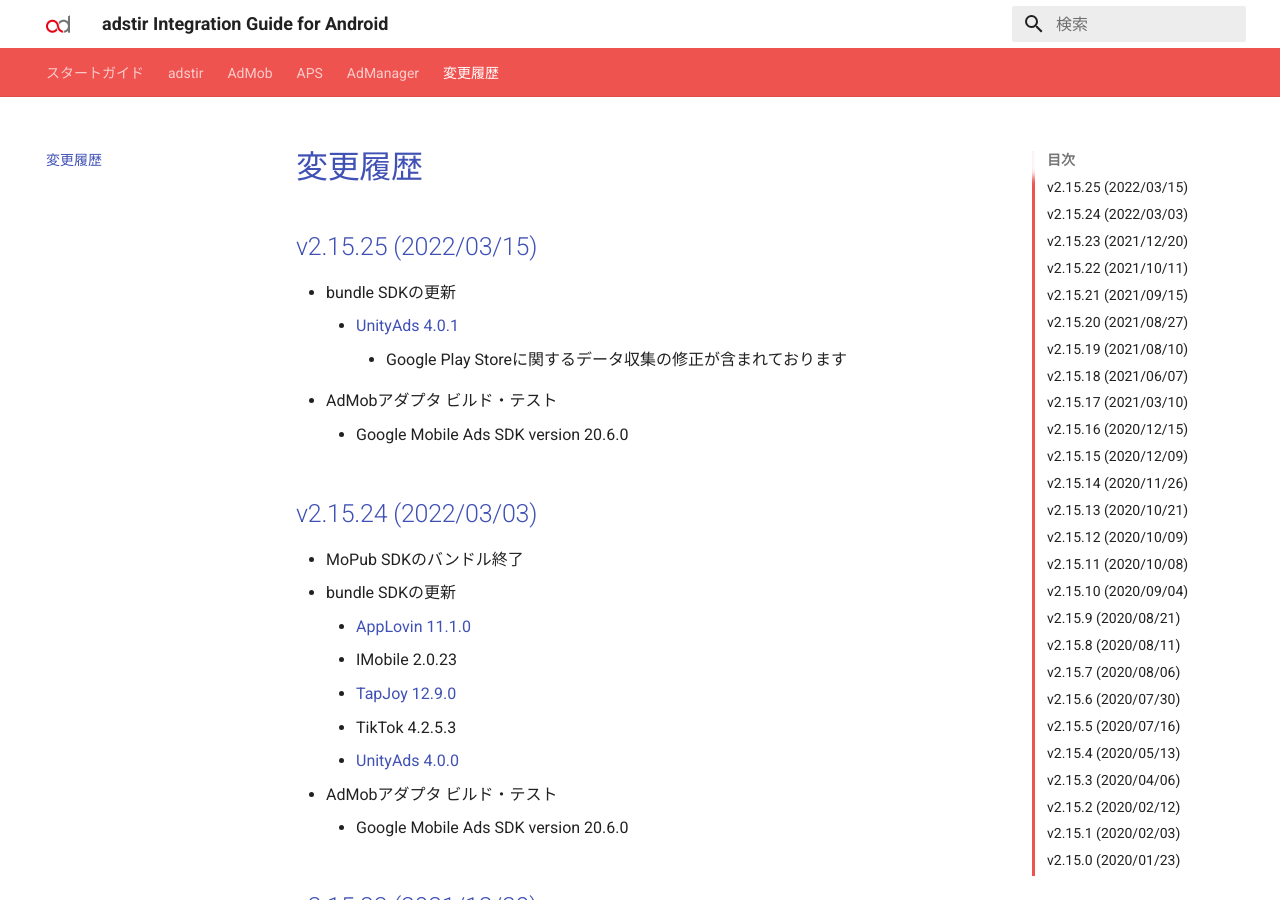
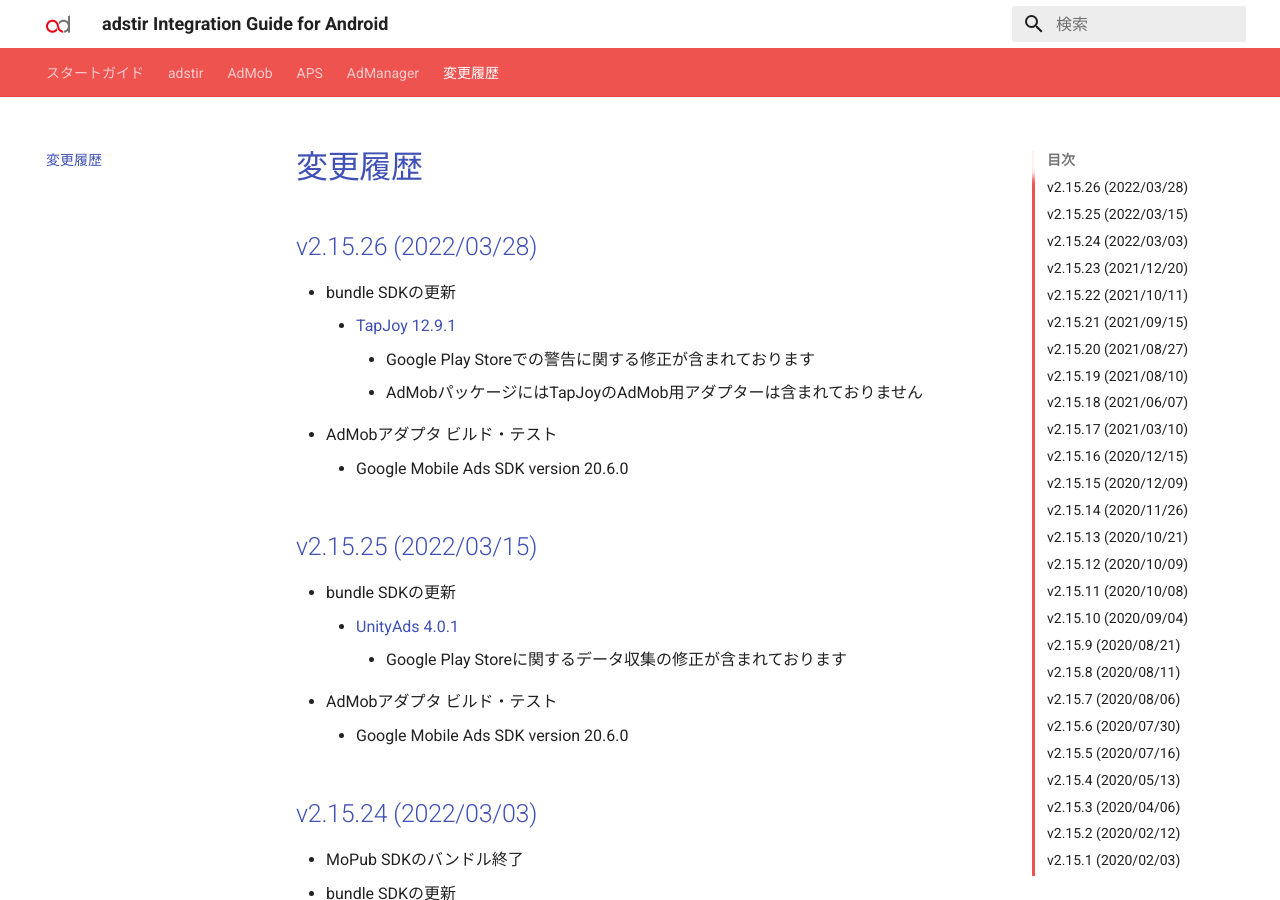
Before and after one commit to united-adstir/android-sdk-docs, an MkDocs documentation site: the page built from docs/changelog.md, in a window 1280 px wide and 900 px high. Built offline with MkDocs 1.6.1 and Material for MkDocs 9.7.7, drawn with Linux system fonts in a browser that asks for light colours; the version menu is left out.

Commit message:
v2.15.26

```diff
--- a/docs/changelog.md
+++ b/docs/changelog.md
@@ -1,5 +1,13 @@
 # 変更履歴
 
+## v2.15.26 (2022/03/28)
+
+- bundle SDKの更新
+    - [TapJoy 12.9.1](https://dev.tapjoy.com/jp/android-sdk/Changelog#id-1291-2022-03-01)
+        - Google Play Storeでの警告に関する修正が含まれております
+        - AdMobパッケージにはTapJoyのAdMob用アダプターは含まれておりません
+- AdMobアダプタ ビルド・テスト
+    - Google Mobile Ads SDK version 20.6.0
 
 ## v2.15.25 (2022/03/15)
 
--- a/mkdocs.yml
+++ b/mkdocs.yml
@@ -18,13 +18,13 @@
 extra:
   language: 'jp'
   version:
-    adstir: 2.15.25
+    adstir: 2.15.26
     adcolony: 4.6.5
     applovin: 11.0.0
     imobile: 2.0.23
     maio: 1.1.16
     nend: 8.0.1
-    tapjoy: 12.9.0
+    tapjoy: 12.9.1
     tiktok: 4.2.5.3
     unityads: 4.0.1
     zucks: 4.8.6
```
Also changed, not shown: docs/adstir/info/nw_safety_section.md (+8 -0 lines).
